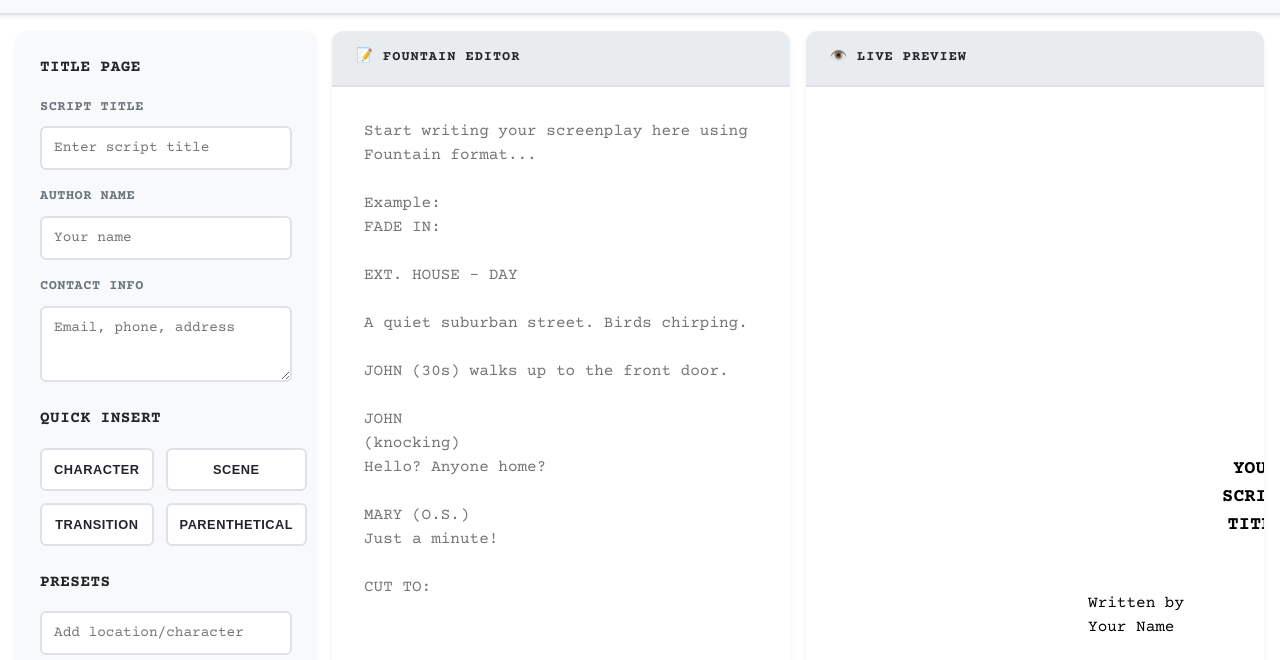
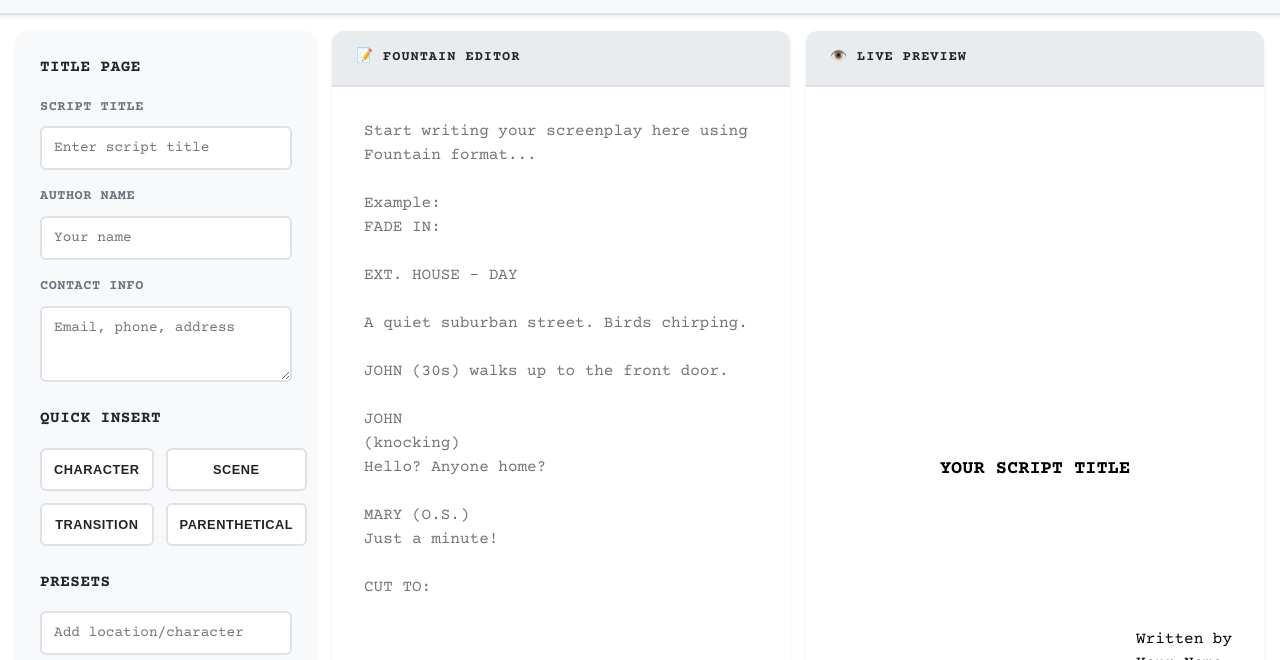
Before and after one commit to hellcinder/scriptgenie, a plain HTML site: page index.html in a window 1280 px wide. Shown: the part 65-725 px from the top of the page. Drawn offline with nearby package versions, Linux system fonts and the light colour scheme.

Commit message:
Update index.html

```diff
--- a/index.html
+++ b/index.html
@@ -332,15 +332,22 @@
 
         .preview-content {
             flex: 1;
-            padding: 2rem;
+            padding: 1rem;
             background: white;
             color: #000;
             font-family: 'Courier Prime', 'Courier New', monospace;
             font-size: 12pt;
             line-height: 1.5;
             overflow-y: auto;
+            display: flex;
+            flex-direction: column;
+            align-items: center;
+        }
+
+        .script-content {
+            width: 100%;
             max-width: 8.5in;
-            margin: 0 auto;
+            padding: 1rem;
         }
 
         .timer-modal {
@@ -469,9 +476,9 @@
         .title-page {
             text-align: center;
             margin-top: 3.5in;
-            margin-left: 4in;
-            margin-right: 1in;
             margin-bottom: 1in;
+            position: relative;
+            width: 100%;
         }
 
         .title-page .title {
@@ -483,9 +490,10 @@
 
         .title-page .author-info {
             position: absolute;
-            bottom: 1in;
-            right: 1in;
+            bottom: -2in;
+            right: 0;
             text-align: left;
+            font-size: 12pt;
         }
 
         @media (max-width: 1024px) {
@@ -855,6 +863,7 @@ CUT TO:"
 
                 // Add title page + script content
                 const titlePageHtml = `
+                    <div class="script-content">
                         <div class="title-page">
                             <div class="title">${title.value || 'YOUR SCRIPT TITLE'}</div>
                             <div class="author-info">
@@ -864,6 +873,7 @@ CUT TO:"
                         <div style="page-break-before: always; padding-top: 1in;">
                             ${formatted}
                         </div>
+                    </div>
                 `;
 
                 if (preview) {
@@ -871,10 +881,12 @@ CUT TO:"
                 }
             } else {
                 const defaultHtml = `
+                    <div class="script-content">
                         <div class="title-page">
                             <div class="title">${title.value || 'YOUR SCRIPT TITLE'}</div>
                             <div class="author-info">
                                 ${authorInfo}
+                            </div>
                         </div>
                     </div>
                 `;
@@ -973,25 +985,32 @@ CUT TO:"
             const editor = document.getElementById('scriptEditor');
             const cursorPos = editor.selectionStart;
             let insertText = '';
+            let cursorOffset = 0; // How many characters back from the end to place cursor
 
             switch (type) {
                 case 'character':
                     insertText = '\n\nCHARACTER NAME\nDialogue goes here.\n';
+                    cursorOffset = insertText.length - 'CHARACTER NAME\nDialogue goes here.\n'.length;
                     break;
                 case 'scene':
                     insertText = '\n\nINT. LOCATION - DAY\n\nAction description here.\n';
+                    cursorOffset = insertText.length - 'INT. LOCATION - DAY\n\nAction description here.\n'.length;
                     break;
                 case 'transition':
                     insertText = '\n\nCUT TO:\n';
+                    cursorOffset = insertText.length - 'CUT TO:\n'.length;
                     break;
                 case 'parenthetical':
                     insertText = '\n(beat)\n';
+                    cursorOffset = insertText.length - '(beat)\n'.length;
                     break;
             }
 
             const newText = editor.value.substring(0, cursorPos) + insertText + editor.value.substring(cursorPos);
             editor.value = newText;
-            editor.selectionStart = editor.selectionEnd = cursorPos + insertText.length;
+
+            // Position cursor at the start of the placeholder text
+            editor.selectionStart = editor.selectionEnd = cursorPos + cursorOffset;
             editor.focus();
             updatePreview();
         }
```
Lines whose indentation alone changed are shown as unchanged.
